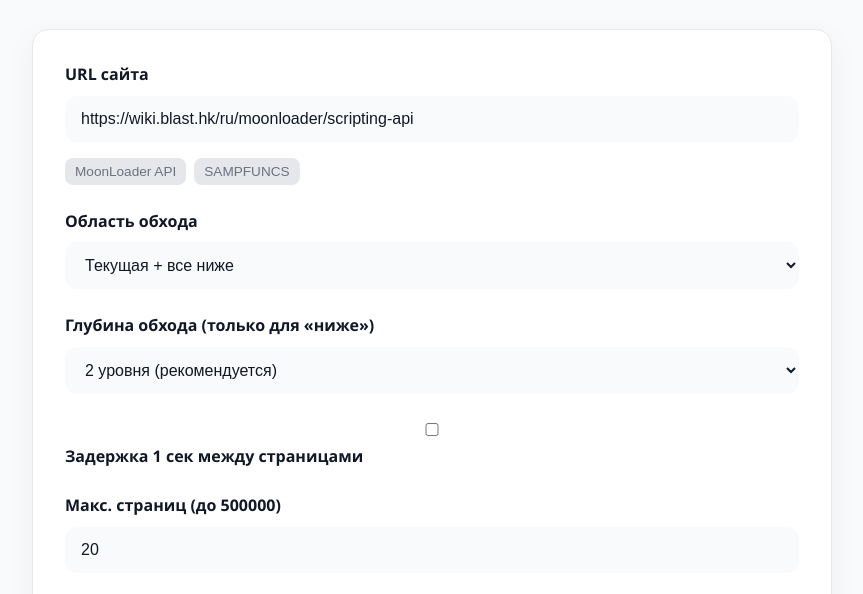
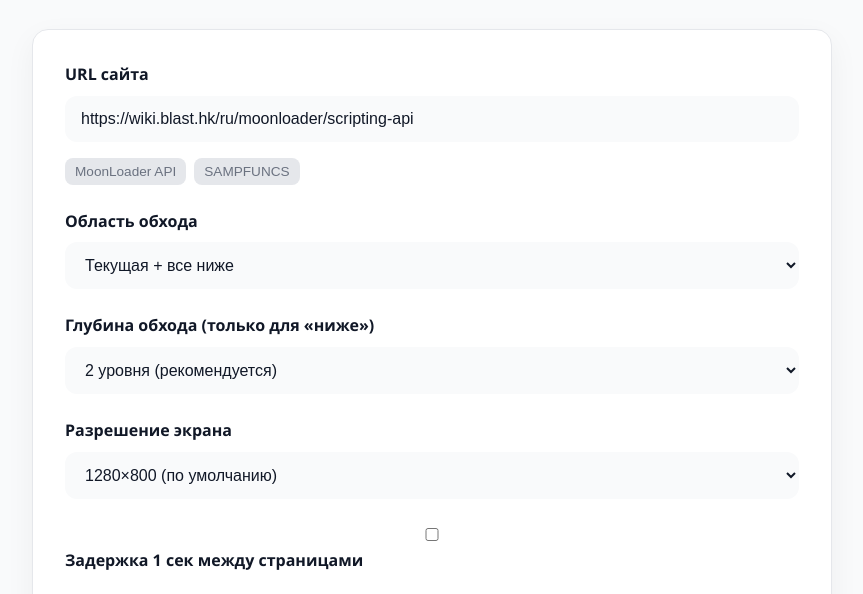
Before and after one commit to AlikAnimeha/Site2PDF, a website: page index.html in a window 1280 px wide. Shown: the part 135-729 px from the top of the page, without its empty margins (208-1071 px from the left). Drawn offline with Linux system fonts and the light colour scheme.

Commit message:
Update index.html

```diff
--- a/index.html
+++ b/index.html
@@ -194,6 +194,21 @@
         </div>
 
         <div class="form-group">
+          <label for="resolution">Разрешение экрана</label>
+          <select id="resolution" name="resolution" onchange="toggleCustomResolution()">
+            <option value="1280x800">1280×800 (по умолчанию)</option>
+            <option value="1920x1080">1920×1080 (Full HD)</option>
+            <option value="2560x1440">2560×1440 (QHD)</option>
+            <option value="custom">Своё разрешение</option>
+          </select>
+          <div id="custom-res-input" style="display:none; margin-top:0.5rem;">
+            <input type="number" name="customWidth" placeholder="Ширина" min="640" max="3840" value="1280" style="width:48%; display:inline-block;">
+            ×
+            <input type="number" name="customHeight" placeholder="Высота" min="480" max="2160" value="800" style="width:48%; display:inline-block;">
+          </div>
+        </div>
+
+        <div class="form-group">
           <label>
             <input type="checkbox" name="delay" value="1000"> Задержка 1 сек между страницами
           </label>
@@ -226,6 +241,12 @@
         document.getElementById('url').value = btn.dataset.url;
       });
     });
+
+    function toggleCustomResolution() {
+      const select = document.getElementById('resolution');
+      const customDiv = document.getElementById('custom-res-input');
+      customDiv.style.display = select.value === 'custom' ? 'block' : 'none';
+    }
   </script>
 </body>
 </html>
```
